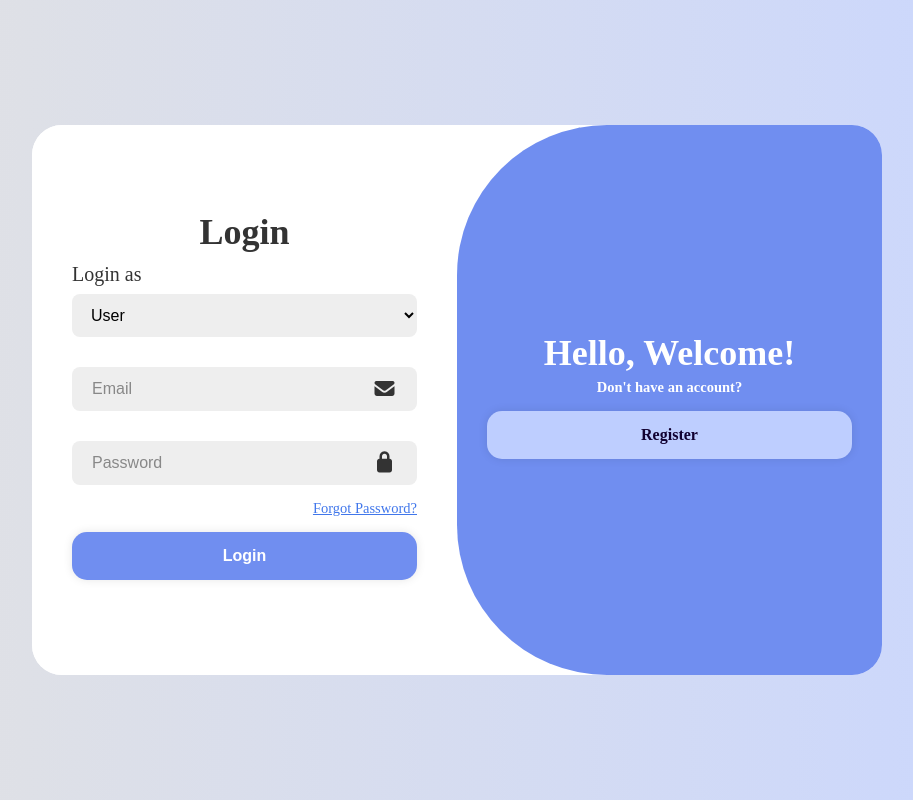
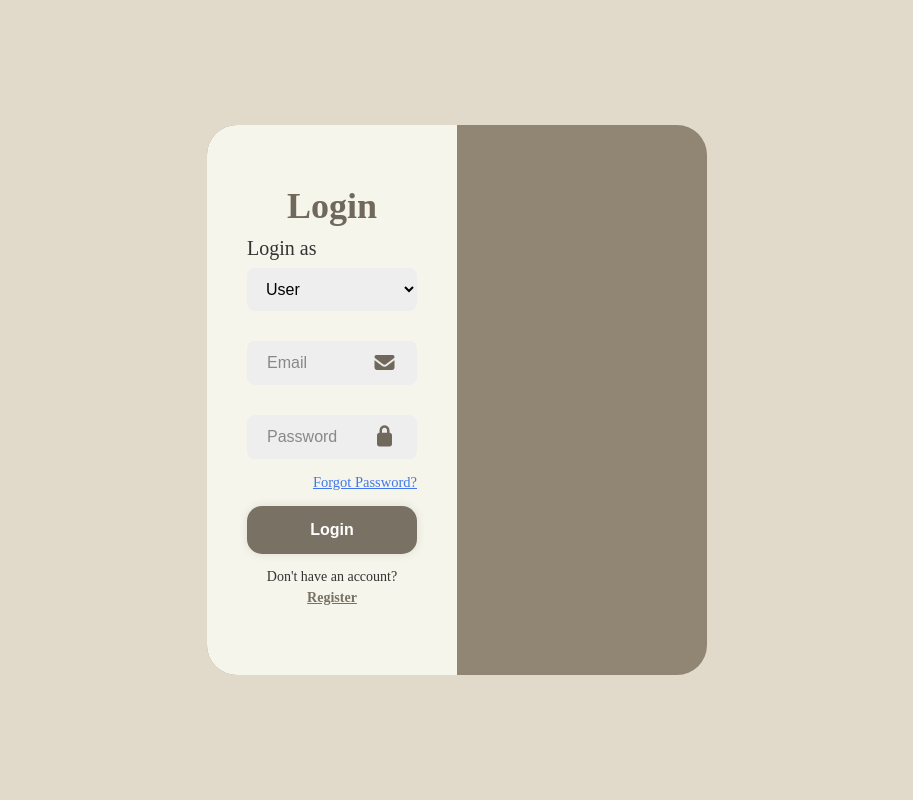
Before and after one commit to WongZhiYun/Lost-Found, a Flask app: page /login in a window 1280 px wide. Shown: the whole page, without its empty margins (183-1096 px from the left). Run offline with Flask 3, Linux system fonts and the light colour scheme; some libraries are stand-ins or nearby versions.

Commit message:
changes of login page

```diff
--- a/WongZhiYun/file/static/login.css
+++ b/WongZhiYun/file/static/login.css
@@ -11,7 +11,7 @@ body{
     justify-content: center;
     align-items: center;
     min-height: 100vh;
-    background: linear-gradient(90deg, #e2e2e2,#c9d6ff);
+    background: #e1daca
 }
 
 .flash-messages {
@@ -47,9 +47,9 @@ body{
 
 .login-box{
     position: relative;
-    width: 850px;
+    width: 500px;
     height: 550px;
-    background: #fff;
+    background: #918674;
     margin: 20px;
     border-radius: 30px;
     box-shadow: 0 0 30px rgba(0, 0, 0, 0,2);
@@ -75,11 +75,11 @@ form{
 .form-box{
     width: 50%;
     height: 100%;
-    background: #fff;
+    background: #f5f5eb;
     display: flex;
     justify-content: center;
     align-items: center;
-    color: #333;
+    color: #70685b;
     padding: 40px;
 }
 
@@ -153,7 +153,7 @@ form{
 .btn{
     width: 100%;
     height: 48px;
-    background: #708ef0;
+    background: #797164;
     border-radius: 15px;
     box-shadow: 0 0 10px rgba(0, 0, 0, 0.1);
     border: none;
@@ -165,51 +165,30 @@ form{
 }
 
 .btn:hover{
-    background: #3a73ed;
-}
-.toggle-box{
-    width: 50%;
-    height: 100%;
-    background: #708ef0;
-    border-radius: 150px 0 0 150px;
-    padding: 30px;
-    display: flex;
-    flex-direction: column;
-    justify-content: center;
-    align-items: center;
-    color: #fff;
-    font-size: 24px;
-    font-weight: 600;
+    background: #c1b6a4;
 }
 
-.toggle-box-left{
-    position: absolute;
-    width: 50%;
-    height: 100%;
-    color: #fff;
-    display: flex;
-    flex-direction: column;
-    justify-content: center;
-    align-items: center;
+.register-link {
+    margin-top: 15px;
+    text-align: center;
+    font-size: 14px;
+    color: #666;
 }
 
-.btn-register{
-    display: flex;
-    align-items: center;
-    justify-content: center;
-    width: 100%;
-    height: 48px;
-    background: #beceff;
-    border-radius: 15px;
-    box-shadow: 0 0 10px rgba(0, 0, 0, 0.1);
-    border: none;
-    outline: none;
-    cursor: pointer;
-    font-size: 16px;
-    color: #110131;
-    font-weight: 600;
+.register-link p {
+    margin-bottom: 5px;
+    font-size: 14px;
+    color: #333;
 }
 
-.btn-register:hover{
-    background: #3a73ed;
+.register-link a {
+    color: #797164;
+    font-weight: 600;
+    text-decoration: underline;
+    transition: 0.3s;
 }
+
+.register-link a:hover {
+    text-decoration: underline;
+    color: #365edc;  /* darker blue on hover */
+}
--- a/WongZhiYun/file/templates/login.html
+++ b/WongZhiYun/file/templates/login.html
@@ -45,12 +45,11 @@
                         <a href="/">Forgot Password?</a>
                     </div>
                     <button type="submit" class="btn">Login</button>
-                </form>
-            </div>
-            <div class="toggle-box">
-                <h1>Hello, Welcome!</h1>
-                <p>Don't have an account?</p>
-                <a href="{{ url_for('auth.sign_up') }}" class="btn-register">Register</a>
+                    <div class="register-link">
+                      <p>Don't have an account?</p>
+                      <a href="{{ url_for('auth.sign_up') }}" class="btn-register">Register</a>
+                    </div>
+                  </form>
             </div>
         </div>
     </body>
```
